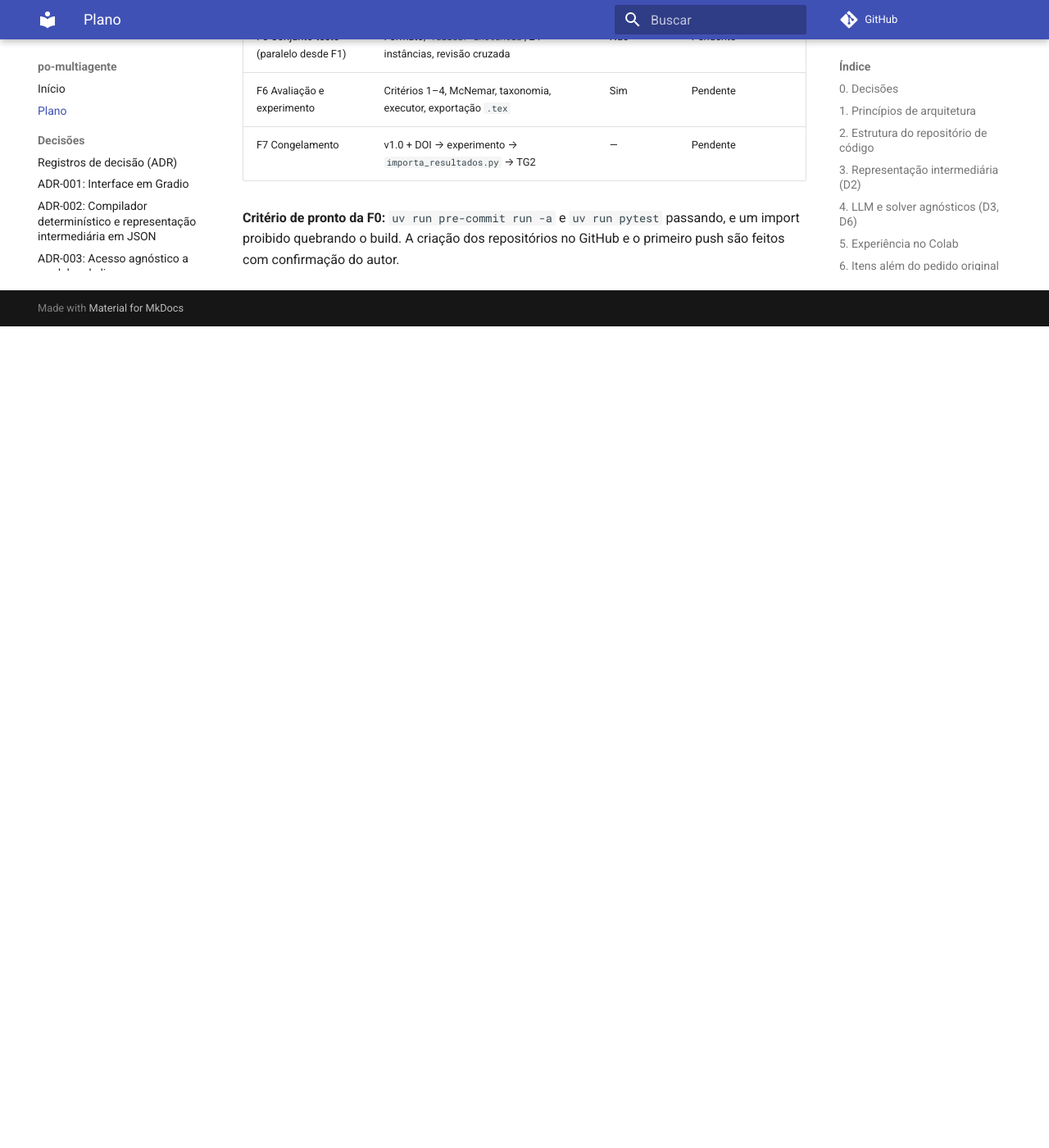
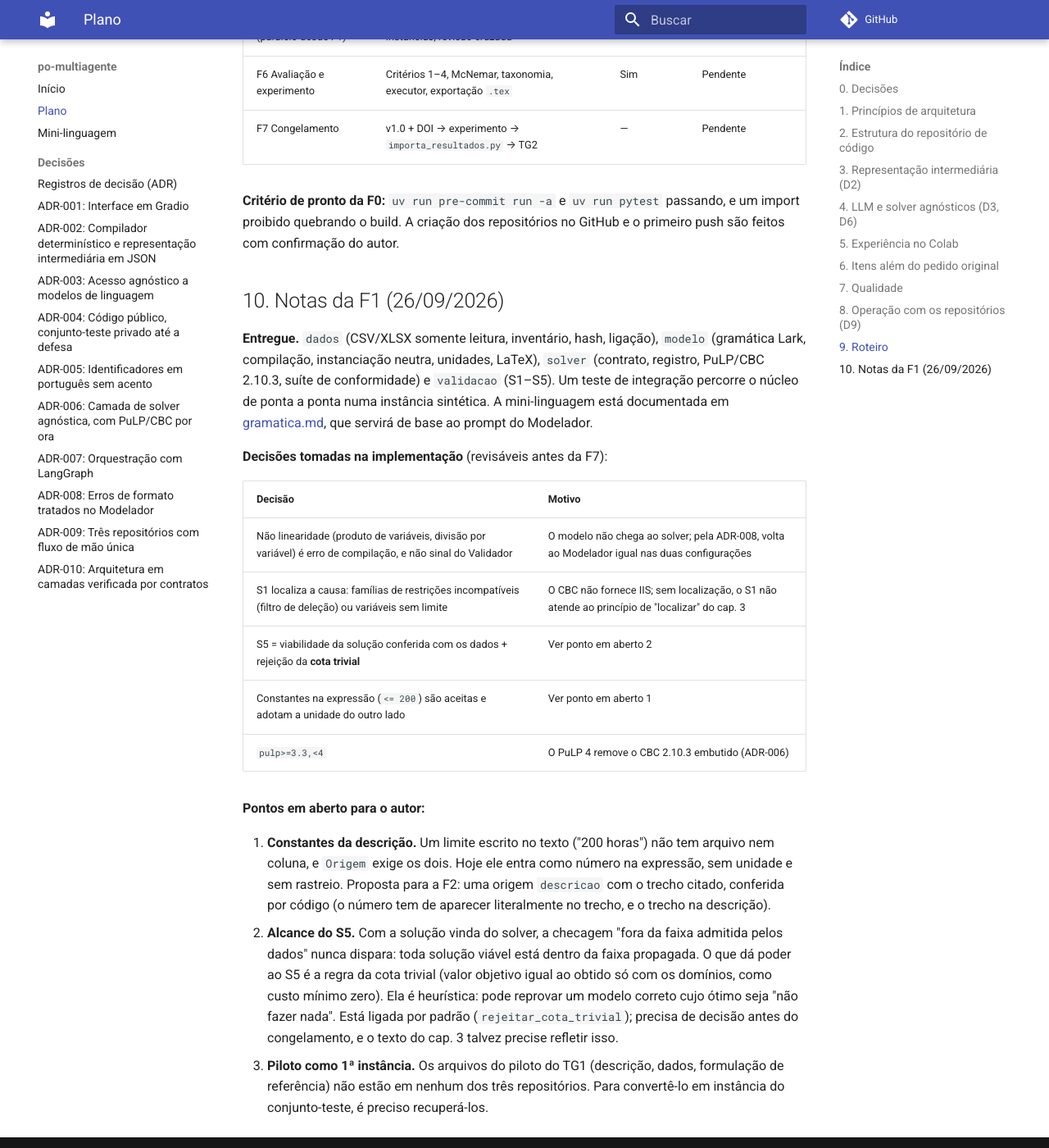
Before and after one commit to ThiagoBibiano/po-multiagente, an MkDocs documentation site: the page built from docs/plano.md, in a window 1280 px wide and 1400 px high, scrolled down 7016 px. Shown: the whole window at 82% size. Built offline with MkDocs 1.6.1 and Material for MkDocs 9.7.7, drawn with Linux system fonts in a browser that asks for light colours; comment, search, counter and statistics services are not loaded; before the commit the page ends 7414 px from its top, so only the background shows below that; some of the changed text lies outside the part shown.

Commit message:
docs: mini-linguagem, estado da F1 e pontos em aberto
Co-Authored-By: Claude Opus 5.5 <noreply@anthropic.com>

````diff
--- /dev/null
+++ b/docs/gramatica.md
@@ -0,0 +1,59 @@
+# Mini-linguagem das expressões
+
+O Modelador escreve a função objetivo e cada restrição como texto nesta
+mini-linguagem (ADR-002). A sintaxe é a de Python, que os modelos de
+linguagem já conhecem. O compilador (`po_multiagente.modelo`) analisa, checa
+e instancia o texto; ninguém o executa como código.
+
+## Elementos
+
+| Elemento | Exemplo | Observação |
+|---|---|---|
+| Número | `200`, `0.5`, `1e3` | Ponto decimal. Constantes da descrição; os dados vêm dos parâmetros |
+| Parâmetro ou variável escalar | `orcamento`, `y` | Declarado no modelo |
+| Parâmetro ou variável indexada | `custo[i, j]` | Um índice por conjunto declarado, na mesma ordem |
+| Membro fixo | `x["Loja A"]` | Entre aspas; precisa existir no conjunto |
+| Somatório | `sum(c[i] * x[i] for i in PRODUTOS)` | Uma ou mais cláusulas `for ... in ...` |
+| Operadores | `+ - * /` e parênteses | Precedência usual; associam à esquerda |
+| Relação (só em restrição) | `<=`, `>=`, `==` | Uma por restrição |
+
+Palavras reservadas: `sum`, `for`, `in`.
+
+## Regras checadas na compilação
+
+A compilação reúne todos os erros e os localiza pelo id da restrição ou por
+`objetivo`. Pela ADR-008, esses erros voltam ao Modelador como nova
+tentativa de formato, iguais nas duas configurações do experimento.
+
+- Todo nome é parâmetro ou variável declarada. Um conjunto não é valor; um
+  índice também não.
+- Cada referência tem o número de índices declarado, e cada índice percorre
+  o conjunto que a posição espera: se `x` é indexada por `PRODUTOS`, então
+  `x[m]` com `m` em `MESES` é erro.
+- Todo índice de `para_todo` e de somatório é usado.
+- O modelo é linear: não há produto de variáveis nem divisão por variável.
+- Objetivo e restrições contêm ao menos uma variável.
+- Não há desigualdade estrita (`<`, `>`), que não existe em PL.
+
+## Unidades (sinal S2)
+
+As unidades dos parâmetros vêm do quadro de especificação, e as das
+variáveis, do modelo. Notação: `R$/un`, `h/un`, `R$/(t·km)`, `m^2`,
+`adimensional`. Tudo o que vem depois de `/` é denominador até o próximo
+`/`: `R$/t·km` é real por tonelada-quilômetro. Algumas grafias equivalem
+(`h`, `hora`, `horas`), mas não há conversão entre `km` e `m`: converter
+unidade é tratamento de dado.
+
+Números escritos na expressão não têm unidade: somados ou comparados,
+assumem a do outro lado; multiplicando, contam como adimensionais.
+
+## Exemplo
+
+Alocação da produção com três famílias de restrições:
+
+```text
+objetivo    sum(margem[p] * x[p] for p in PRODUTOS)
+marcenaria  sum(h_marc[p] * x[p] for p in PRODUTOS) <= cap_marc
+acabamento  sum(h_acab[p] * x[p] for p in PRODUTOS) <= cap_acab
+pedidos     x[p] <= pedidos[p]                      para_todo p em PRODUTOS
+```
--- a/docs/plano.md
+++ b/docs/plano.md
@@ -172,8 +172,8 @@ O repositório do TG é **público**. Por isso o conjunto-teste não pode ficar
 
 | Fase | Entrega | LLM? | Estado |
 |---|---|---|---|
-| F0 Fundação | Três repositórios, ferramentas, CI, esqueleto, `dominio`, ADR-001 a ADR-010, workspace e `additionalDirectories` | Não | Concluída localmente; falta publicar no GitHub |
-| F1 Núcleo determinístico | `dados`, `modelo` (gramática, checagem, instanciação), `solver` com conformidade, S1–S5; piloto como 1ª instância | Não | Pendente |
+| F0 Fundação | Três repositórios, ferramentas, CI, esqueleto, `dominio`, ADR-001 a ADR-010, workspace e `additionalDirectories` | Não | Concluída |
+| F1 Núcleo determinístico | `dados`, `modelo` (gramática, checagem, instanciação), `solver` com conformidade, S1–S5; piloto como 1ª instância | Não | Concluída, exceto o piloto (seção 10) |
 | F2 Agentes e orquestração | Porta de LLM, perfis, prompts, os cinco agentes, grafo com e sem Validador, interrupções, gravações | Sim | Pendente |
 | F3 Rastreabilidade | Dossiê, manifesto, HTML | Não | Pendente |
 | F4 Interface e Colab | Gradio, notebook, Drive, aviso de privacidade | — | Pendente |
@@ -182,3 +182,23 @@ O repositório do TG é **público**. Por isso o conjunto-teste não pode ficar
 | F7 Congelamento | v1.0 + DOI → experimento → `importa_resultados.py` → TG2 | — | Pendente |
 
 **Critério de pronto da F0:** `uv run pre-commit run -a` e `uv run pytest` passando, e um import proibido quebrando o build. A criação dos repositórios no GitHub e o primeiro push são feitos com confirmação do autor.
+
+## 10. Notas da F1 (26/09/2026)
+
+**Entregue.** `dados` (CSV/XLSX somente leitura, inventário, hash, ligação), `modelo` (gramática Lark, compilação, instanciação neutra, unidades, LaTeX), `solver` (contrato, registro, PuLP/CBC 2.10.3, suíte de conformidade) e `validacao` (S1–S5). Um teste de integração percorre o núcleo de ponta a ponta numa instância sintética. A mini-linguagem está documentada em [gramatica.md](gramatica.md), que servirá de base ao prompt do Modelador.
+
+**Decisões tomadas na implementação** (revisáveis antes da F7):
+
+| Decisão | Motivo |
+|---|---|
+| Não linearidade (produto de variáveis, divisão por variável) é erro de compilação, e não sinal do Validador | O modelo não chega ao solver; pela ADR-008, volta ao Modelador igual nas duas configurações |
+| S1 localiza a causa: famílias de restrições incompatíveis (filtro de deleção) ou variáveis sem limite | O CBC não fornece IIS; sem localização, o S1 não atende ao princípio de "localizar" do cap. 3 |
+| S5 = viabilidade da solução conferida com os dados + rejeição da **cota trivial** | Ver ponto em aberto 2 |
+| Constantes na expressão (`<= 200`) são aceitas e adotam a unidade do outro lado | Ver ponto em aberto 1 |
+| `pulp>=3.3,<4` | O PuLP 4 remove o CBC 2.10.3 embutido (ADR-006) |
+
+**Pontos em aberto para o autor:**
+
+1. **Constantes da descrição.** Um limite escrito no texto ("200 horas") não tem arquivo nem coluna, e `Origem` exige os dois. Hoje ele entra como número na expressão, sem unidade e sem rastreio. Proposta para a F2: uma origem `descricao` com o trecho citado, conferida por código (o número tem de aparecer literalmente no trecho, e o trecho na descrição).
+2. **Alcance do S5.** Com a solução vinda do solver, a checagem "fora da faixa admitida pelos dados" nunca dispara: toda solução viável está dentro da faixa propagada. O que dá poder ao S5 é a regra da cota trivial (valor objetivo igual ao obtido só com os domínios, como custo mínimo zero). Ela é heurística: pode reprovar um modelo correto cujo ótimo seja "não fazer nada". Está ligada por padrão (`rejeitar_cota_trivial`); precisa de decisão antes do congelamento, e o texto do cap. 3 talvez precise refletir isso.
+3. **Piloto como 1ª instância.** Os arquivos do piloto do TG1 (descrição, dados, formulação de referência) não estão em nenhum dos três repositórios. Para convertê-lo em instância do conjunto-teste, é preciso recuperá-los.
--- a/mkdocs.yml
+++ b/mkdocs.yml
@@ -14,6 +14,7 @@ markdown_extensions:
 nav:
   - Início: index.md
   - Plano: plano.md
+  - Mini-linguagem: gramatica.md
   - Decisões:
       - adr/README.md
       - adr/001-interface-gradio.md
````
Also changed, not shown: CHANGELOG.md (+10 -0 lines).
